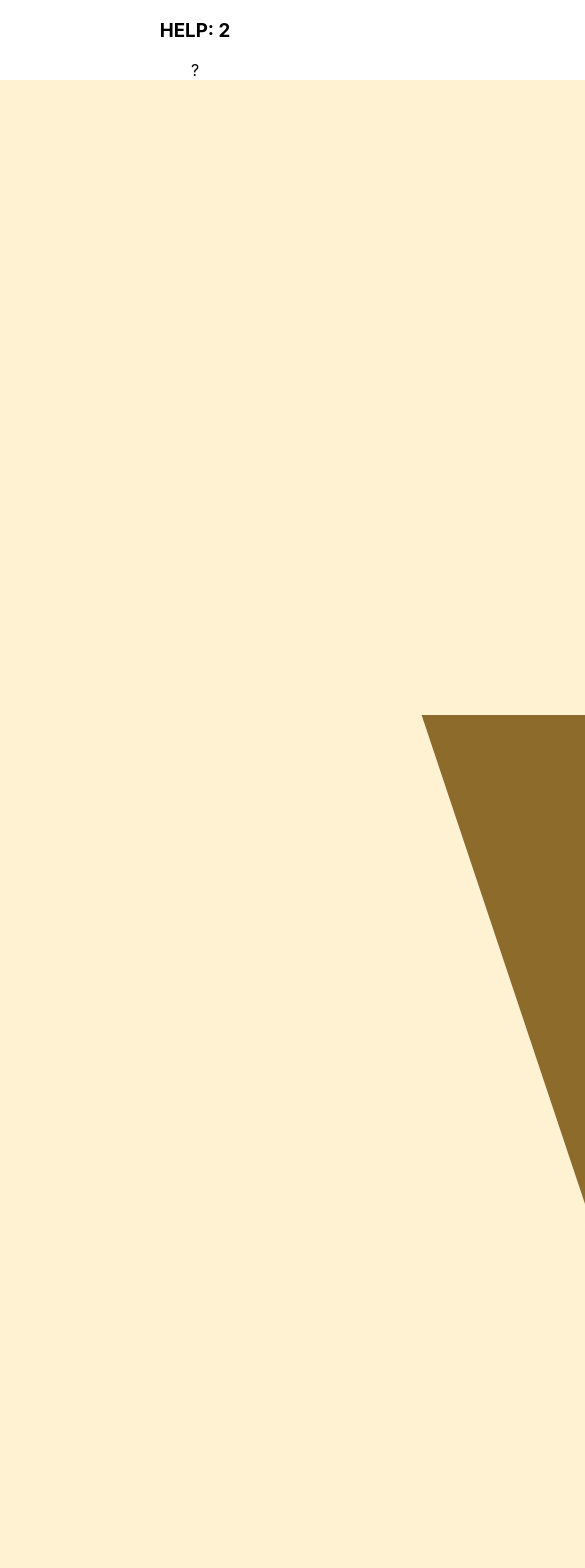
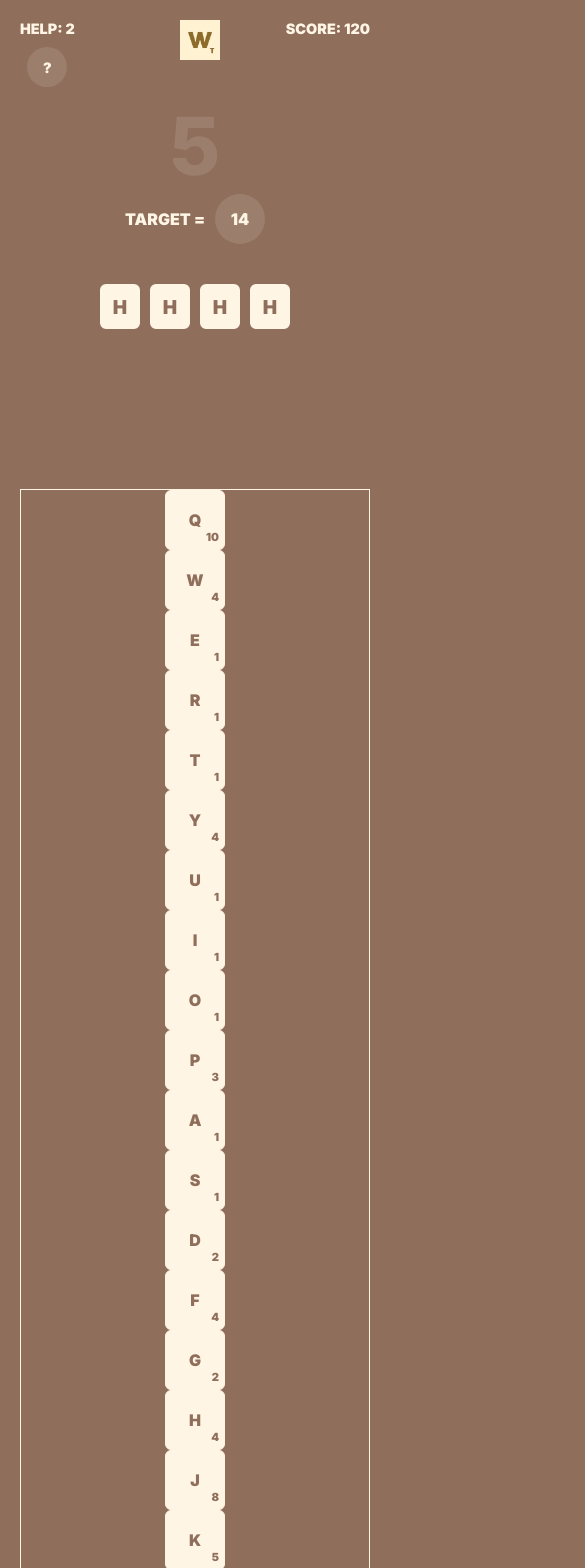
Before and after one commit to NARUDESIGNS/word-target, a React (Create React App) app: page / in a window 390 px wide. Shown: the top 1568 px of the page, 585 px wide, since content can reach past the window. Built offline with nearby package versions, Linux system fonts and the light colour scheme.

Commit message:
completed style for mobile

```diff
--- a/src/App.css
+++ b/src/App.css
@@ -1,3 +1,7 @@
+
 .App {
-  text-align: center;
+  max-width: 1000px;
+  height: 100vh;
+  margin: 0 auto;
+  padding: 20px;
 }
--- /dev/null
+++ b/src/components/Board.css
@@ -0,0 +1,13 @@
+.board {
+    margin: 0 auto;
+    max-width: 700px;
+    width: 100%;
+    height: fit-content;
+    border: 1px solid var(--primary-color);
+    margin-top: 150px;
+    display: flex;
+    align-items: center;
+    justify-content: center;
+    gap: 10px;
+    flex-wrap: wrap;
+}
--- a/src/components/Board.jsx
+++ b/src/components/Board.jsx
@@ -1,5 +1,6 @@
 import React from 'react';
 import Tile from './Tile';
+import './Board.css'
 
 function Board() {
   const letters = {
@@ -9,16 +10,19 @@ function Board() {
   }
 
   return (
-    <div>
+    <div className="board">
+      <section className="row1">
         {
-        Object.keys(letters).map(item => (
+          Object.keys(letters).map((item, index) => (
             <Tile
               type={(item === "Enter" || item === "Delete") ? "enter-del" : "letter" }
               letter={item}
               point={letters[item]}
+              key={index}
             />
           ))
         }
+      </section>
     </div>
   )
 }
--- /dev/null
+++ b/src/components/Header.css
@@ -0,0 +1,32 @@
+.header {
+    display: flex;
+    align-items: flex-start;
+    justify-content: space-between;
+    font-size: 0.9rem;
+}
+
+.header__logo {
+    width: 40px;
+    transform: translateX(50%);
+}
+
+.help {
+    display: flex;
+    flex-direction: column;
+    align-items: center;
+    justify-content: center;
+}
+.help__count {
+    margin-bottom: 10px;
+}
+.help__icon {
+    display: inline-block;
+    width: 40px;
+    height: 40px;
+    display: flex;
+    align-items: center;
+    justify-content: center;
+    background-color: #9C7E6C;
+    border-radius: 50%;
+    cursor: pointer;
+}
--- a/src/components/Header.jsx
+++ b/src/components/Header.jsx
@@ -1,17 +1,18 @@
 import React from 'react';
 import logo from '../wt-logo.jpg'
+import './Header.css'
 
 function Header({help, score}) {
   return (
-    <div>
+    <div className="header">
         <section className="help">
-            <h3 className="help__count">HELP: {help || 2}</h3>
+            <p className="help__count">HELP: {help || 2}</p>
             <span className="help__icon">?</span>
         </section>
 
-        <img className="app-logo" src={logo} alt="logo"/>
+        <img className="header__logo" src={logo} alt="logo"/>
 
-        <h3 className="score">SCORE: {score || 120}</h3>
+        <p className="header__score">SCORE: {score || 120}</p>
     </div>
   )
 }
--- /dev/null
+++ b/src/components/Input.css
@@ -0,0 +1,60 @@
+.input-container {
+    margin: 0 auto;
+    padding: 10px;
+    max-width: 400px;
+    display: flex;
+    flex-direction: column;
+    align-items: center;
+    justify-content: center;
+}
+
+.input-container__count {
+    color: var(--bg-color-light);
+    font-size: 5rem;
+}
+
+.target {
+    display: flex;
+    align-items: center;
+    justify-content: center;
+    margin-bottom: 40px;
+}
+
+.target__text {
+    margin-right: 10px;
+}
+
+.target__value {
+    display: inline-block;
+    width: 50px;
+    height: 50px;
+    display: flex;
+    align-items: center;
+    justify-content: center;
+    background-color: var(--bg-color-light);
+    border-radius: 50%;
+}
+
+.input {
+    display: flex;
+    align-items: center;
+    justify-content: center;
+    gap: 10px;
+}
+
+.input-filled,
+.input-empty {
+    border: 2px solid #FFF5E5;
+    border-radius: 6px;
+    display: flex;
+    align-items: center;
+    justify-content: center;
+    width: 40px;
+    height: 45px;
+    font-size: 1.2rem;
+}
+
+.input-filled {
+    color: var(--bg-color);
+    background-color: var(--primary-color);
+}
--- a/src/components/Input.jsx
+++ b/src/components/Input.jsx
@@ -1,18 +1,19 @@
-import React from 'react'
+import React from 'react';
+import './Input.css'
 
 function Input({inputBoxCount, inputCount}) {
     const inputBoxes = Array(inputBoxCount || 4).fill('');
 
   return (
-    <div>
-        <h3 className="input-count">{inputCount || 5}</h3>
+    <div className="input-container">
+        <h3 className="input-container__count">{inputCount || 5}</h3>
         <section className="target">
-            <p className="target__text">Target = </p>
+            <p className="target__text">TARGET = </p>
             <span className="target__value">14</span>
         </section>
         <section className="input">
-           {inputBoxes.map(item => (
-               <div className={item ? 'input-filled' : 'input-empty'}>
+           {inputBoxes.map((item, index) => (
+               <div className={!item ? 'input-filled' : 'input-empty'} key={index}>
                    <p className="input-value">{item || 'H'}</p>
                </div>
            ))}
--- /dev/null
+++ b/src/components/Tile.css
@@ -0,0 +1,32 @@
+.tile-clicked,
+.tile {
+    width: 60px;
+    height: 60px;
+    color: var(--bg-color);
+    background-color: var(--primary-color);
+    position: relative;
+    display: flex;
+    align-items: center;
+    justify-content: center;
+    border-radius: 6px;
+    cursor: pointer;
+    border: 1px solid var(--primary-color);
+}
+
+.tile__point {
+    position: absolute;
+    bottom: 5px;
+    right: 5px;
+    font-size: 0.7rem;
+}
+
+.enter-del {
+    border: none;
+    color: var(--primary-color);
+    background-color: #67502E;
+}
+
+.tile:nth-child(20),
+.tile:nth-child(28) {
+    width: 14%;
+}
--- a/src/components/Tile.jsx
+++ b/src/components/Tile.jsx
@@ -1,16 +1,12 @@
 import React from 'react'
+import './Tile.css'
 
 function Tile({type, letter, point}){
+
   return (
-    <div className="tile">
-        {
-          type === 'enter-del' ?
-            <p className="enter-del">{letter}</p> :
-            <>
-              <p className="tile_letter">{letter}</p>
-              <p className="tile_point">{point}</p>
-            </>
-        }
+    <div className={`${type === 'enter-del' ? 'enter-del' : null} tile`}>
+      <p className="tile__letter">{letter}</p>
+      <p className="tile__point">{point}</p>
     </div>
   )
 }
--- a/src/index.css
+++ b/src/index.css
@@ -1,10 +1,22 @@
+@import url('https://fonts.googleapis.com/css2?family=Inter:wght@400;600;800;900&display=swap');
+
+* {
+  margin: 0;
+  box-sizing: border-box;
+}
+
 body {
+  --bg-color: #8F6E5B;
+  --bg-color-light: #9C7E6C;
+  --primary-color: #FFF5E5;
+
   margin: 0;
-  font-family: -apple-system, BlinkMacSystemFont, 'Segoe UI', 'Roboto', 'Oxygen',
-    'Ubuntu', 'Cantarell', 'Fira Sans', 'Droid Sans', 'Helvetica Neue',
-    sans-serif;
+  font-weight: 900;
+  font-family: 'Inter', sans-serif;
   -webkit-font-smoothing: antialiased;
   -moz-osx-font-smoothing: grayscale;
+  color: var(--primary-color);
+  background-color: var(--bg-color);
 }
 
 code {
```
Also changed, not shown: clear.svg (added). Lines whose indentation alone changed are shown as unchanged.
